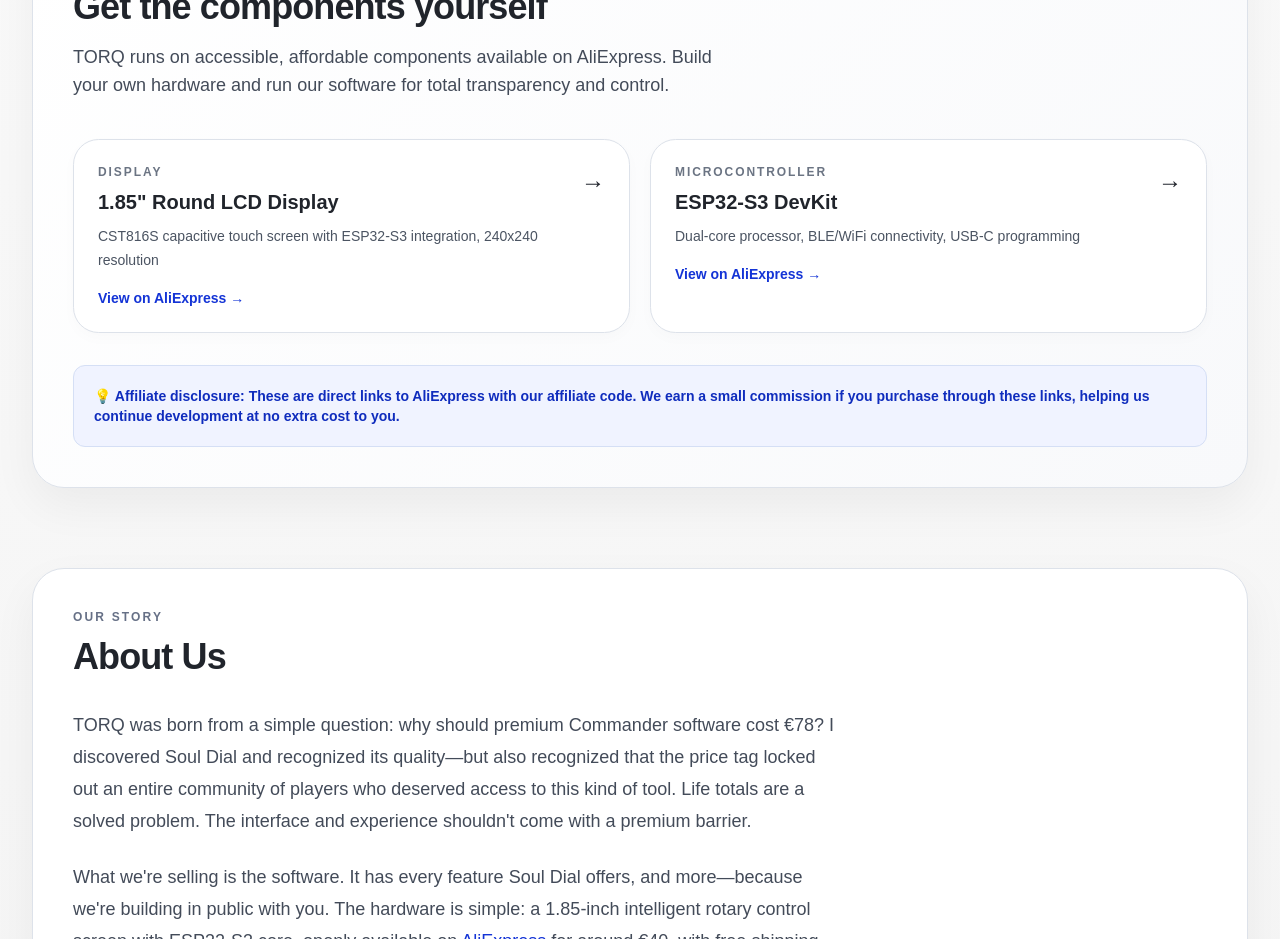
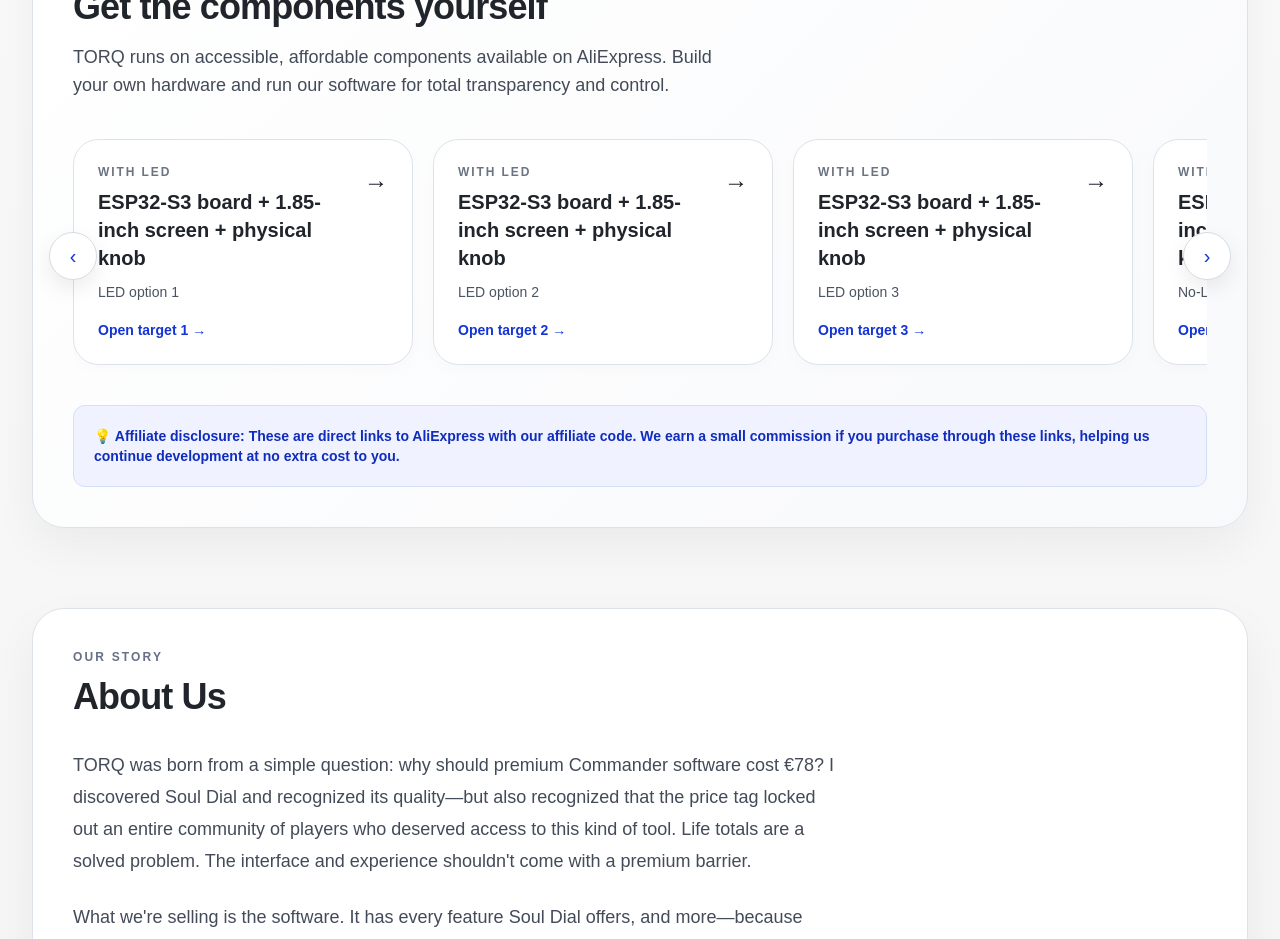
Before and after one commit to tungp2302/updater-frontend, a Next.js app: page / in a window 1280 px wide. Shown: the part 1860-2799 px from the top of the page. Built offline with nearby package versions, Linux system fonts and the light colour scheme.

Commit message:
feat: add swipeable hardware affiliate targets

```diff
--- a/src/app/page.tsx
+++ b/src/app/page.tsx
@@ -98,6 +98,51 @@
   },
 ];
 
+const hardwareTargets = [
+  {
+    label: "With LED",
+    title: "ESP32-S3 board + 1.85-inch screen + physical knob",
+    note: "LED option 1",
+    href: "https://s.click.aliexpress.com/e/_c3EqcdyX",
+  },
+  {
+    label: "With LED",
+    title: "ESP32-S3 board + 1.85-inch screen + physical knob",
+    note: "LED option 2",
+    href: "https://s.click.aliexpress.com/e/_c3f2pNzp",
+  },
+  {
+    label: "With LED",
+    title: "ESP32-S3 board + 1.85-inch screen + physical knob",
+    note: "LED option 3",
+    href: "https://s.click.aliexpress.com/e/_c3XyGxvD",
+  },
+  {
+    label: "Without LED",
+    title: "ESP32-S3 board + 1.85-inch screen + physical knob",
+    note: "No-LED option 1",
+    href: "https://s.click.aliexpress.com/e/_c3F4TYmr",
+  },
+  {
+    label: "Without LED",
+    title: "ESP32-S3 board + 1.85-inch screen + physical knob",
+    note: "No-LED option 2",
+    href: "https://s.click.aliexpress.com/e/_c3Z2pbFH",
+  },
+  {
+    label: "Without LED",
+    title: "ESP32-S3 board + 1.85-inch screen + physical knob",
+    note: "No-LED option 3",
+    href: "https://s.click.aliexpress.com/e/_c3WKqakb",
+  },
+  {
+    label: "Without LED",
+    title: "ESP32-S3 board + 1.85-inch screen + physical knob",
+    note: "No-LED option 4",
+    href: "https://s.click.aliexpress.com/e/_c4W74lNt",
+  },
+];
+
 const motionItem = {
   hidden: { opacity: 0, y: 24 },
   show: { opacity: 1, y: 0 },
@@ -105,6 +150,7 @@
 
 export default function Home() {
   const carouselRef = useRef<HTMLDivElement | null>(null);
+  const hardwareStripRef = useRef<HTMLDivElement | null>(null);
   const [checkoutLoading, setCheckoutLoading] = useState(false);
   const [checkoutError, setCheckoutError] = useState<string | null>(null);
   const [downloadEmail, setDownloadEmail] = useState("");
@@ -131,6 +177,20 @@
     const slideWidth = carousel.clientWidth + 16;
     carousel.scrollBy({
       left: slideWidth * direction,
+      behavior: "smooth",
+    });
+  };
+
+  const scrollHardwareStrip = (direction: -1 | 1) => {
+    const strip = hardwareStripRef.current;
+
+    if (!strip) {
+      return;
+    }
+
+    const cardWidth = Math.min(strip.clientWidth * 0.85, 360);
+    strip.scrollBy({
+      left: cardWidth * direction,
       behavior: "smooth",
     });
   };
@@ -521,52 +581,55 @@
               </p>
             </div>
 
-            <div className="mt-8 grid gap-4 sm:mt-10 sm:gap-5 md:grid-cols-2">
+            <div className="relative mt-8 sm:mt-10">
+              <button
+                type="button"
+                onClick={() => scrollHardwareStrip(-1)}
+                aria-label="Previous hardware target"
+                className="absolute left-0 top-1/2 z-10 flex h-10 w-10 -translate-x-1/2 -translate-y-1/2 items-center justify-center rounded-full border border-[#d6dbe4] bg-white text-xl font-light leading-none text-[#1434d6] shadow-[0_8px_22px_rgba(0,0,0,0.08)] transition hover:border-[#1434d6] hover:bg-[#f8faff] sm:h-12 sm:w-12"
+              >
+                ‹
+              </button>
+
+              <button
+                type="button"
+                onClick={() => scrollHardwareStrip(1)}
+                aria-label="Next hardware target"
+                className="absolute right-0 top-1/2 z-10 flex h-10 w-10 translate-x-1/2 -translate-y-1/2 items-center justify-center rounded-full border border-[#d6dbe4] bg-white text-xl font-light leading-none text-[#1434d6] shadow-[0_8px_22px_rgba(0,0,0,0.08)] transition hover:border-[#1434d6] hover:bg-[#f8faff] sm:h-12 sm:w-12"
+              >
+                ›
+              </button>
+
+              <div
+                ref={hardwareStripRef}
+                className="flex snap-x snap-mandatory gap-4 overflow-x-auto scroll-smooth pb-2 [scrollbar-width:none] [&::-webkit-scrollbar]:hidden sm:gap-5"
+              >
+                {hardwareTargets.map((target, index) => (
                   <a
-                href="https://www.aliexpress.com/?aff_short_key=YOUR_AFFILIATE_CODE"
+                    key={`${target.label}-${target.note}`}
+                    href={target.href}
                     target="_blank"
                     rel="noopener noreferrer"
-                className="group rounded-[1.2rem] border border-[#dde2ea] bg-white p-5 shadow-[0_5px_15px_rgba(0,0,0,0.02)] transition hover:shadow-[0_12px_30px_rgba(20,52,214,0.15)] hover:border-[#1434d6] sm:rounded-[1.6rem] sm:p-6"
+                    className="group min-w-[280px] snap-center rounded-[1.2rem] border border-[#dde2ea] bg-white p-5 shadow-[0_5px_15px_rgba(0,0,0,0.02)] transition hover:shadow-[0_12px_30px_rgba(20,52,214,0.15)] hover:border-[#1434d6] sm:min-w-[320px] sm:rounded-[1.6rem] sm:p-6 lg:min-w-[340px]"
                   >
                     <div className="flex items-start justify-between gap-4">
                       <div>
                         <p className="text-xs font-semibold uppercase tracking-[0.16em] text-[#6b7483]">
-                      Display
+                          {target.label}
                         </p>
                         <h3 className="mt-2 text-lg font-bold text-[#20242b] sm:text-xl group-hover:text-[#1434d6]">
-                      1.85" Round LCD Display
+                          {target.title}
                         </h3>
                         <p className="mt-2 text-xs leading-5 text-[#4b5462] sm:text-sm sm:leading-6">
-                      CST816S capacitive touch screen with ESP32-S3 integration, 240x240 resolution
+                          {target.note}
                         </p>
                       </div>
                       <span className="text-2xl group-hover:translate-x-1 transition">→</span>
                     </div>
-                <p className="mt-4 text-sm font-semibold text-[#1434d6]">View on AliExpress →</p>
+                    <p className="mt-4 text-sm font-semibold text-[#1434d6]">Open target {index + 1} →</p>
                   </a>
-
-              <a
-                href="https://www.aliexpress.com/?aff_short_key=YOUR_AFFILIATE_CODE"
-                target="_blank"
-                rel="noopener noreferrer"
-                className="group rounded-[1.2rem] border border-[#dde2ea] bg-white p-5 shadow-[0_5px_15px_rgba(0,0,0,0.02)] transition hover:shadow-[0_12px_30px_rgba(20,52,214,0.15)] hover:border-[#1434d6] sm:rounded-[1.6rem] sm:p-6"
-              >
-                <div className="flex items-start justify-between gap-4">
-                  <div>
-                    <p className="text-xs font-semibold uppercase tracking-[0.16em] text-[#6b7483]">
-                      Microcontroller
-                    </p>
-                    <h3 className="mt-2 text-lg font-bold text-[#20242b] sm:text-xl group-hover:text-[#1434d6]">
-                      ESP32-S3 DevKit
-                    </h3>
-                    <p className="mt-2 text-xs leading-5 text-[#4b5462] sm:text-sm sm:leading-6">
-                      Dual-core processor, BLE/WiFi connectivity, USB-C programming
-                    </p>
+                ))}
               </div>
-                  <span className="text-2xl group-hover:translate-x-1 transition">→</span>
-                </div>
-                <p className="mt-4 text-sm font-semibold text-[#1434d6]">View on AliExpress →</p>
-              </a>
             </div>
 
             <div className="mt-6 p-4 rounded-xl bg-[#f0f3ff] border border-[#d5dff5] sm:mt-8 sm:p-5">
@@ -594,7 +657,7 @@
               </p>
 
               <p>
-                What we&apos;re selling is the software. It has every feature Soul Dial offers, and more—because we&apos;re building in public with you. The hardware is simple: a 1.85-inch intelligent rotary control screen with ESP32-S3 core, openly available on <a href="https://www.aliexpress.com/?aff_short_key=YOUR_AFFILIATE_CODE" target="_blank" rel="noopener noreferrer" className="text-[#1434d6] underline hover:text-[#091aa0]">AliExpress</a> for around €40, with free shipping and delivery in under a week. This transparency is intentional. We&apos;re not hiding the bill of materials or pretending we engineered something magical. We took accessible components and built software that makes Commander nights better. That&apos;s the value. That&apos;s what you&apos;re investing in.
+                What we&apos;re selling is the software. It has every feature Soul Dial offers, and more—because we&apos;re building in public with you. The hardware is simple: a 1.85-inch intelligent rotary control screen with ESP32-S3 core, openly available on <a href="https://s.click.aliexpress.com/e/_c3XyGxvD" target="_blank" rel="noopener noreferrer" className="text-[#1434d6] underline hover:text-[#091aa0]">AliExpress</a> for around €40, with free shipping and delivery in under a week. This transparency is intentional. We&apos;re not hiding the bill of materials or pretending we engineered something magical. We took accessible components and built software that makes Commander nights better. That&apos;s the value. That&apos;s what you&apos;re investing in.
               </p>
 
               <p>
```
Lines whose indentation alone changed are shown as unchanged.
